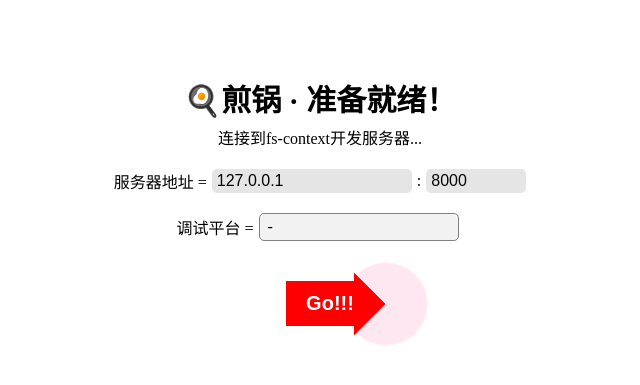
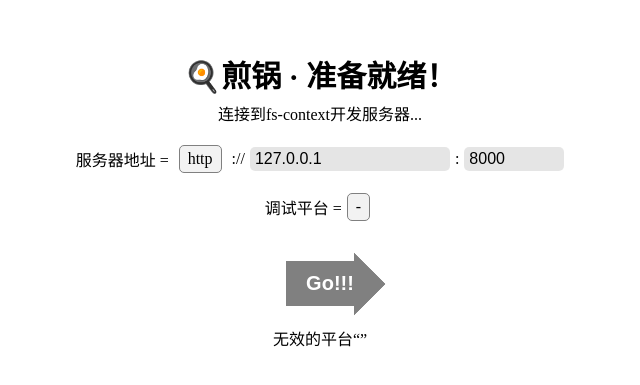
Before and after one commit to Rundll86/frying-pan, a Vue app: page / in a window 1280 px wide. Shown: the part 199-584 px from the top of the page, without its empty margins (320-960 px from the left). Built offline with nearby package versions, Linux system fonts and the light colour scheme.

Commit message:
feat: 添加平台配置和地址验证功能
- 新增平台配置模块并集中管理平台URL
- 为LargeButton组件添加disabled状态支持
- 实现地址输入验证和错误提示功能
- 重构地址编辑组件以支持协议选择

```diff
--- a/src/components/ItemSelect.vue
+++ b/src/components/ItemSelect.vue
@@ -31,7 +31,6 @@ function toggleOpen() {
     border-radius: 5px;
     overflow: hidden;
     background-color: rgba(0, 0, 0, 0.05);
-    min-width: 200px;
 }
 
 .items {
--- a/src/components/LargeButton.vue
+++ b/src/components/LargeButton.vue
@@ -1,5 +1,13 @@
+<script setup lang="ts">
+const props = defineProps({
+    disabled: {
+        type: Boolean,
+        default: false
+    }
+});
+</script>
 <template>
-    <button class="wide-btn">
+    <button :disabled="disabled" class="wide-btn" :class="{ disabled }">
         <slot></slot>
         <div class="hover"></div>
     </button>
@@ -20,13 +28,13 @@
     clip-path: polygon(0 0, 10px 0, 50% 50%, calc(100% - 10px) 0, 100% 0, 100% 10px, 50% 50%, 100% calc(100% - 10px), 100% 100%, calc(100% - 10px) 100%, 50% 50%, 10px 100%, 0 100%, 0 calc(100% - 10px), 50% 50%, 0 10px);
 }
 
-.wide-btn:hover .hover {
+.wide-btn:not(.disabled):hover .hover {
     opacity: 1;
     width: calc(100% + 30px);
     height: calc(100% + 30px);
 }
 
-.wide-btn:active .hover {
+.wide-btn:not(.disabled):active .hover {
     width: 100%;
     height: 100%;
 }
@@ -41,6 +49,17 @@
     position: relative;
     height: 45px;
 }
+
+.wide-btn.disabled::after,
+.wide-btn.disabled {
+    animation: none;
+    background-color: gray;
+}
+
+.wide-btn.disabled::before {
+    display: none;
+}
+
 
 .wide-btn::after {
     content: "";
--- a/src/components/SelectPlatform.vue
+++ b/src/components/SelectPlatform.vue
@@ -1,4 +1,5 @@
 <script setup lang="ts">
+import platforms from '../structs/platforms';
 import ItemSelect from './ItemSelect.vue';
 
 const platform = defineModel<string>();
@@ -6,10 +7,7 @@ const platform = defineModel<string>();
 <template>
     <div class="select-platform">
         调试平台 =
-        <ItemSelect :items="{
-            turbowarp: 'https://turbowarp.org/editor',
-            gandi: 'https://ccw.site/gandi/extension'
-        }" v-model="platform" />
+        <ItemSelect :items="platforms" v-model="platform" />
     </div>
 </template>
 <style scoped>
--- a/src/components/StarterMenu.vue
+++ b/src/components/StarterMenu.vue
@@ -1,12 +1,24 @@
 <script setup lang="ts">
-import { ref } from 'vue';
+import { computed, ref } from 'vue';
 import AddressEdit from './edits/AddressEdit.vue';
 import TitleInfo from './TitleInfo.vue';
 import SelectPlatform from './SelectPlatform.vue';
 import LargeButton from './LargeButton.vue';
+import platforms from '../structs/platforms';
 
-const address = ref<string>("");
+const address = ref<URL>(new URL("http://127.0.0.1:8000"));
 const platform = ref<string>("");
+
+const state = computed<{ ready: boolean; message: string; }>(() => {
+    const port = Number(address.value.port);
+    if (!Object.keys(platforms).includes(platform.value)) return { ready: false, message: `无效的平台“${platform.value}”` };
+    if (!["https", "http"].includes(address.value.protocol.slice(0, -1))) return { ready: false, message: `无效的地址协议“${address.value.protocol}”` };
+    if (port < 1 || port > 65535 || !Number.isInteger(port)) return { ready: false, message: `端口号∈[1,65535]∩Z` };
+    return {
+        ready: true,
+        message: "",
+    }
+});
 
 function go() { }
 </script>
@@ -15,7 +27,8 @@ function go() { }
         <TitleInfo />
         <AddressEdit @update="address = $event" />
         <SelectPlatform v-model="platform" />
-        <LargeButton @click="go">Go!!!</LargeButton>
+        <LargeButton :disabled="!platform" @click="go">Go!!!</LargeButton>
+        <span class="error-tip" v-if="!state.ready">{{ state.message }}</span>
     </div>
 </template>
 <style scoped>
--- a/src/components/edits/AddressEdit.vue
+++ b/src/components/edits/AddressEdit.vue
@@ -2,25 +2,39 @@
 import { watchEffect } from 'vue';
 import NumberEdit from './NumberEdit.vue';
 import TextEdit from './TextEdit.vue';
+import ItemSelect from '../ItemSelect.vue';
 
+const protocol = defineModel<string>("protocol", { default: "http" });
 const host = defineModel<string>("host", { default: "127.0.0.1" });
 const port = defineModel<number>("port", { default: 8000 });
 
 const emit = defineEmits<{
-    update: [address: `${string}:${number}`]
+    update: [address: URL]
 }>();
 watchEffect(() => {
     if (host.value.includes(":")) {
-        const [newHost, newPort] = host.value.split(":");
-        host.value = newHost;
-        port.value = Number(newPort);
+        try {
+            const url = new URL(host.value)
+            const { hostname: hn, port: po, protocol: pr } = url;
+            console.log(host.value, url);
+            protocol.value = pr.slice(0, -1);
+            host.value = hn;
+            port.value = Number(po) || 80;
+        } catch {
+            console.warn("url无效");
+        }
     }
-    emit("update", `${host.value}:${port.value}`);
+    emit("update", new URL(`${protocol.value}://${host.value}:${port.value}`));
 });
 </script>
 <template>
     <span class="address-edit">
         服务器地址 =
+        <ItemSelect :items="{
+            http: 'http',
+            https: 'https'
+        }" v-model="protocol" />
+        ://
         <TextEdit v-model="host" />
         :
         <NumberEdit v-model="port" />
--- /dev/null
+++ b/src/structs/platforms.ts
@@ -0,0 +1,4 @@
+export default {
+    turbowarp: 'https://turbowarp.org/editor',
+    gandi: 'https://ccw.site/gandi/extension'
+} satisfies Record<string, string>;
```
